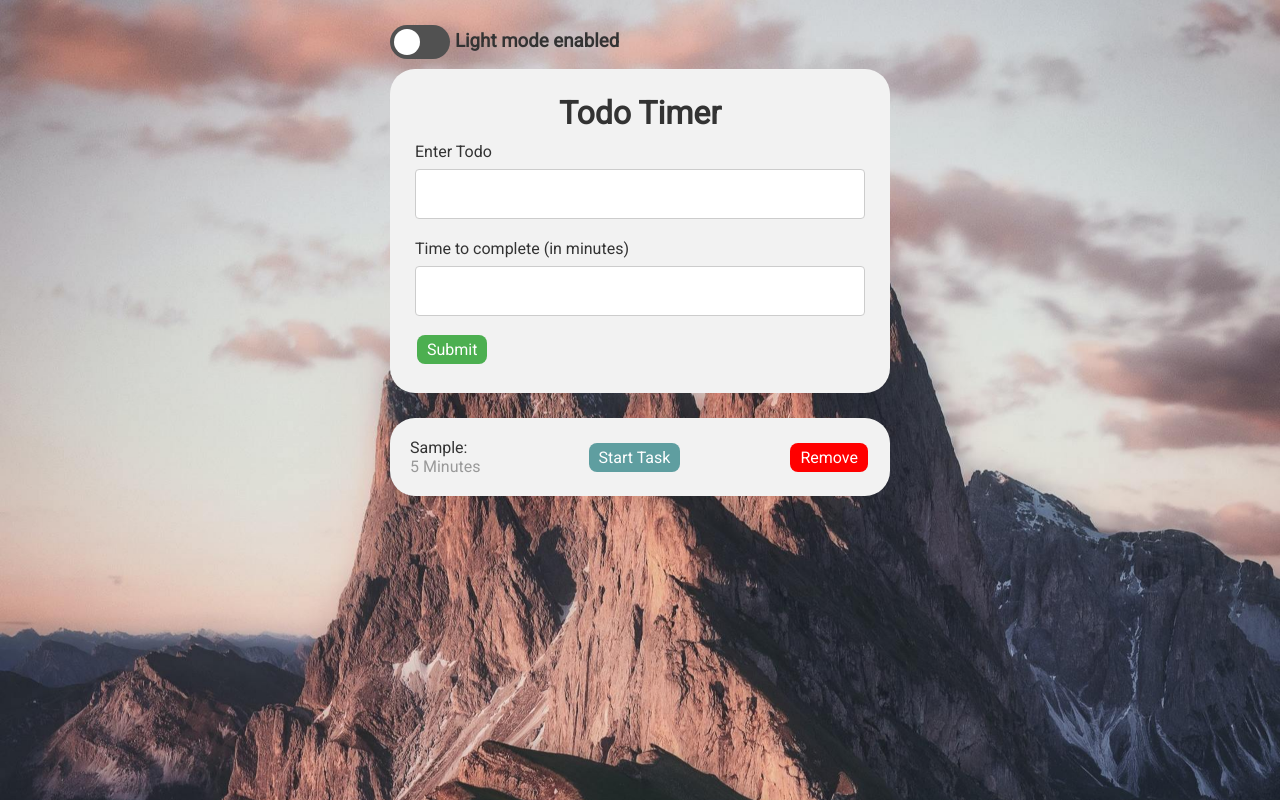
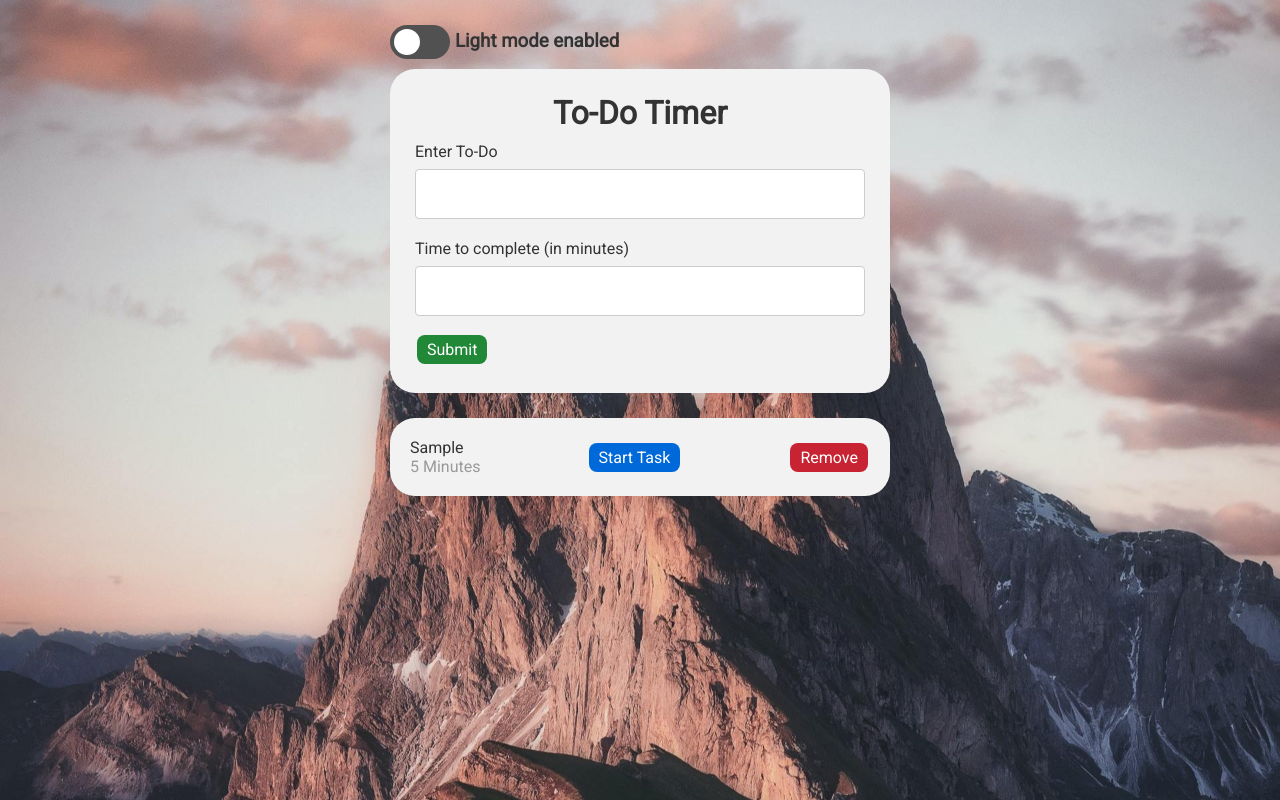
Before and after one commit to PhilippeRoemer/TodoTimer, a React (Create React App) app: page / in a window 1280 px wide. Both pictures are taken after typing "Sample", "5" into the empty fields and a click on the button "Submit". Built offline with nearby package versions, Linux system fonts and the light colour scheme.

Commit message:
app styling updated - submit form, list, and completed items

```diff
--- a/public/index.html
+++ b/public/index.html
@@ -23,7 +23,7 @@
       work correctly both with client-side routing and a non-root public URL.
       Learn how to configure a non-root public URL by running `npm run build`.
     -->
-        <title>Todo Timer</title>
+        <title>To-Do Timer</title>
     </head>
     <body>
         <noscript>You need to enable JavaScript to run this app.</noscript>
--- a/src/App.css
+++ b/src/App.css
@@ -183,7 +183,7 @@ li {
 }
 
 button {
-    background-color: #4caf50;
+    background-color: #218838;
     border: none;
     color: white;
     padding: 5px 10px;
@@ -196,16 +196,28 @@ button {
 }
 
 .buttonStartTask {
-    background-color: cadetblue;
+    background-color: #0069d9;
 }
 
 .buttonComplete {
-    background-color: chartreuse;
+    background-color: #218838;
     margin-left: 200px;
+    margin-bottom: 20px;
+}
+
+.buttonCompleteList {
+    background-color: #218838;
+    cursor: default;
 }
 
 .buttonRemove {
-    background-color: red;
+    background-color: #c82333;
+}
+
+.buttonClose {
+    margin-left: 20px;
+    margin-top: 20px;
+    background-color: #c82333;
 }
 
 .todo-item {
@@ -221,7 +233,7 @@ button {
 }
 
 .modalCustomStyle {
-    background-color: #ddd;
+    background-color: #eee;
     border-radius: 25px;
     width: 500px;
     margin: auto;
@@ -229,3 +241,7 @@ button {
     border: solid;
     border-width: 1px;
 }
+
+.textCenter {
+    text-align: center;
+}
--- a/src/components/TodoForm.js
+++ b/src/components/TodoForm.js
@@ -28,8 +28,8 @@ function TodoForm({ inputText, setInputText, inputTime, setInputTime, todoItems,
 
     return (
         <div className="todoFormStyle">
-            <h1 className="title">Todo Timer</h1>
-            <label>Enter Todo</label>
+            <h1 className="title">To-Do Timer</h1>
+            <label>Enter To-Do</label>
             <input type="text" id="todo" name="todo" onChange={TodoTextInput} value={inputText}></input>
             <br />
             <label>Time to complete (in minutes)</label>
--- a/src/components/TodoItem.js
+++ b/src/components/TodoItem.js
@@ -29,30 +29,34 @@ function TodoItem({ text, time, todo, todoItems, setTodoItems }) {
         <div>
             <li className={`todo-item ${todo.completed ? "completed" : ""}`}>
                 <div>
-                    {text}: <br /> <span className="taskTime">{time} Minutes</span>
+                    {text} <br /> <span className="taskTime">{time} Minutes</span>
                 </div>
                 <div className={`todo-item-hide ${todo.completed ? "hideDiv" : ""}`}>
                     <button onClick={() => setModalIsOpen(true)} className="buttonStartTask">
                         Start Task
                     </button>
                 </div>
+                <div className={`todo-item-hide ${todo.completed ? "" : "hideDiv"}`}>
+                    <button className="buttonCompleteList">Task Completed</button>
+                </div>
                 <button onClick={deleteHandler} className="buttonRemove">
                     Remove
                 </button>
             </li>{" "}
             <Modal isOpen={modalIsOpen} onRequestClose={() => setModalIsOpen(false)} className={"modalCustomStyle"}>
-                <button onClick={() => setModalIsOpen(false)}>X</button>
-                <p>Task Time: {time} Minutes</p>
-
+                <button onClick={() => setModalIsOpen(false)} className="buttonClose">
+                    X
+                </button>
+                <p className="textCenter">
+                    <b>Task Time:</b> {time} Minutes
+                </p>
+                <br />
                 <Timer initialTime={setTime} startImmediately={true} direction="backward" lastUnit="m">
                     {() => (
                         <React.Fragment>
                             <div>
-                                <p>
-                                    Time remaining:{" "}
-                                    <span>
-                                        <Timer.Minutes /> minutes <Timer.Seconds /> seconds
-                                    </span>
+                                <p className="textCenter">
+                                    <b>Time remaining:</b> <Timer.Minutes /> minutes <Timer.Seconds /> seconds
                                 </p>
                             </div>
                             <br />
```
